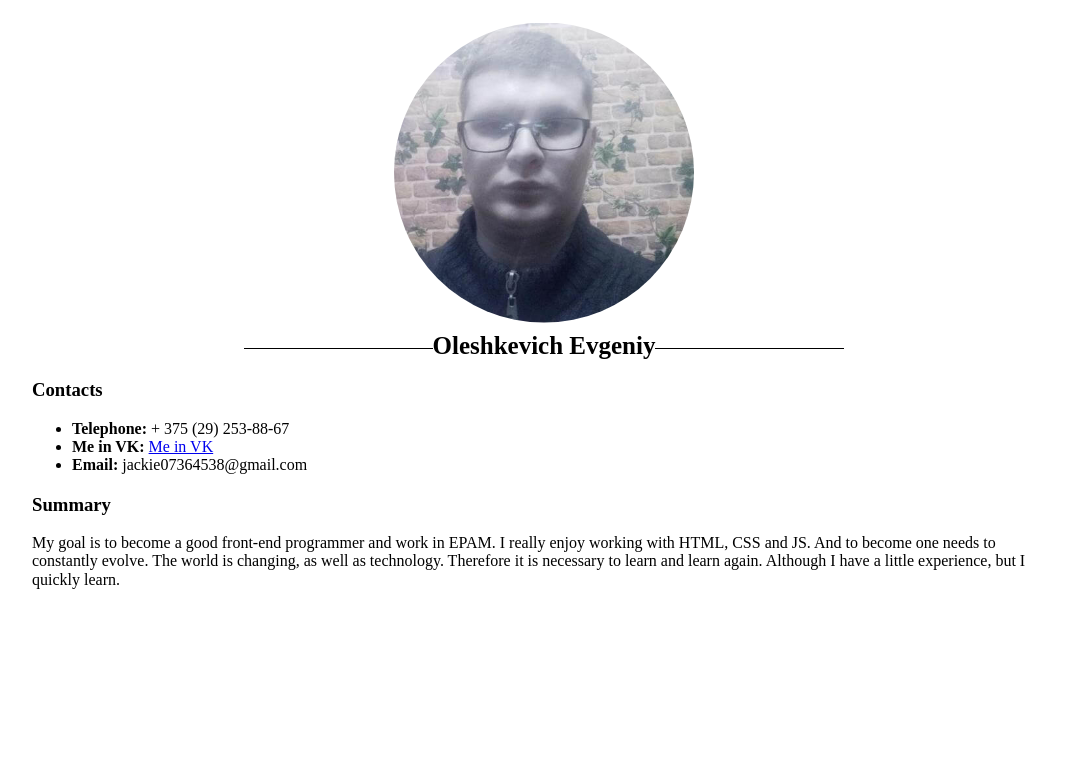
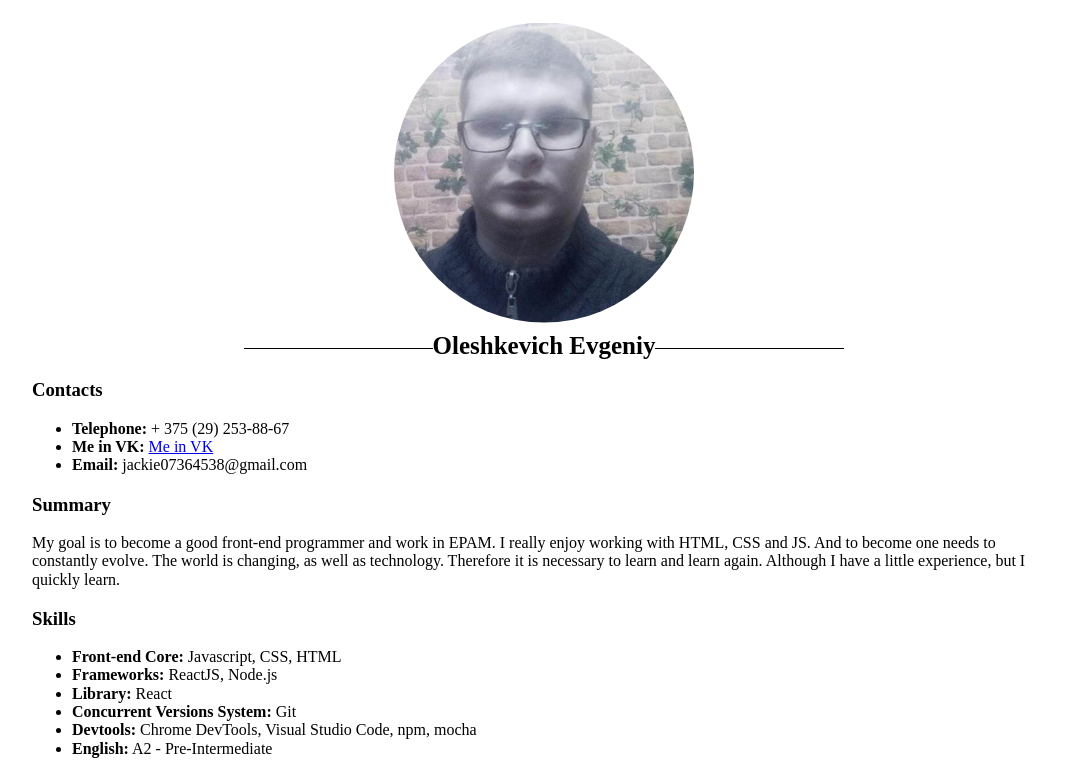
Before and after one commit to SystemGhost/rsschool-2019Q1-cv, a plain HTML site: page index.html in a window 1280 px wide. Shown: the part 129-903 px from the top of the page, without its empty margins (96-1183 px from the left). Before the commit the page ends 800 px from the top, so only its background shows below. Drawn offline with Linux system fonts and the light colour scheme.

Commit message:
feat: add skills section

```diff
--- a/index.html
+++ b/index.html
@@ -65,6 +65,19 @@
           little experience, but I quickly learn.
         </p>
       </section>
+      <section id="skills">
+        <h3>Skills</h3>
+        <ul>
+          <li><b>Front-end Core:</b> Javascript, CSS, HTML</li>
+          <li><b>Frameworks:</b> ReactJS, Node.js</li>
+          <li><b>Library:</b> React</li>
+          <li><b>Concurrent Versions System:</b> Git</li>
+          <li>
+            <b>Devtools:</b> Chrome DevTools, Visual Studio Code, npm, mocha
+          </li>
+          <li><b>English:</b> A2 - Pre-Intermediate</li>
+        </ul>
+      </section>
     </main>
   </body>
 </html>
```
